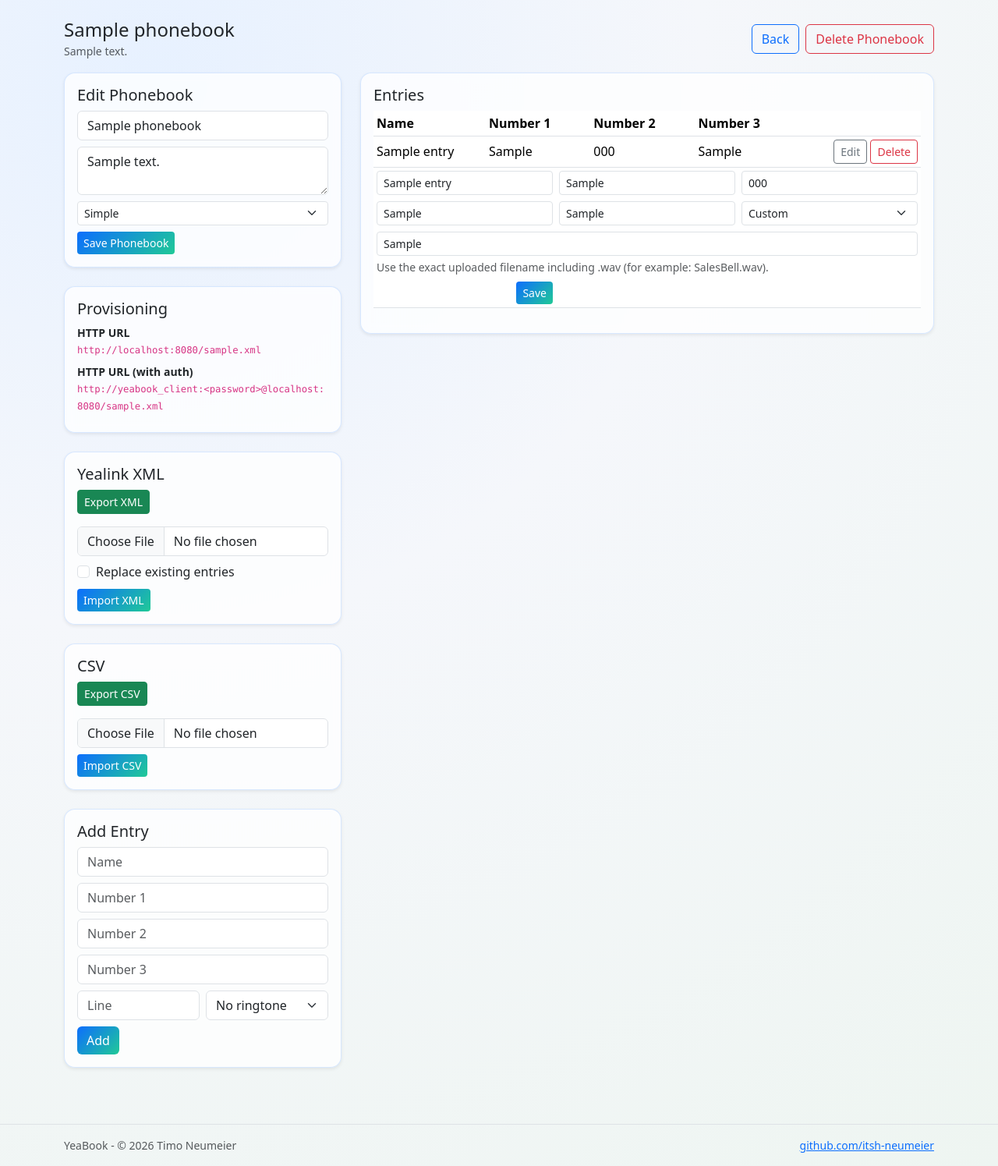
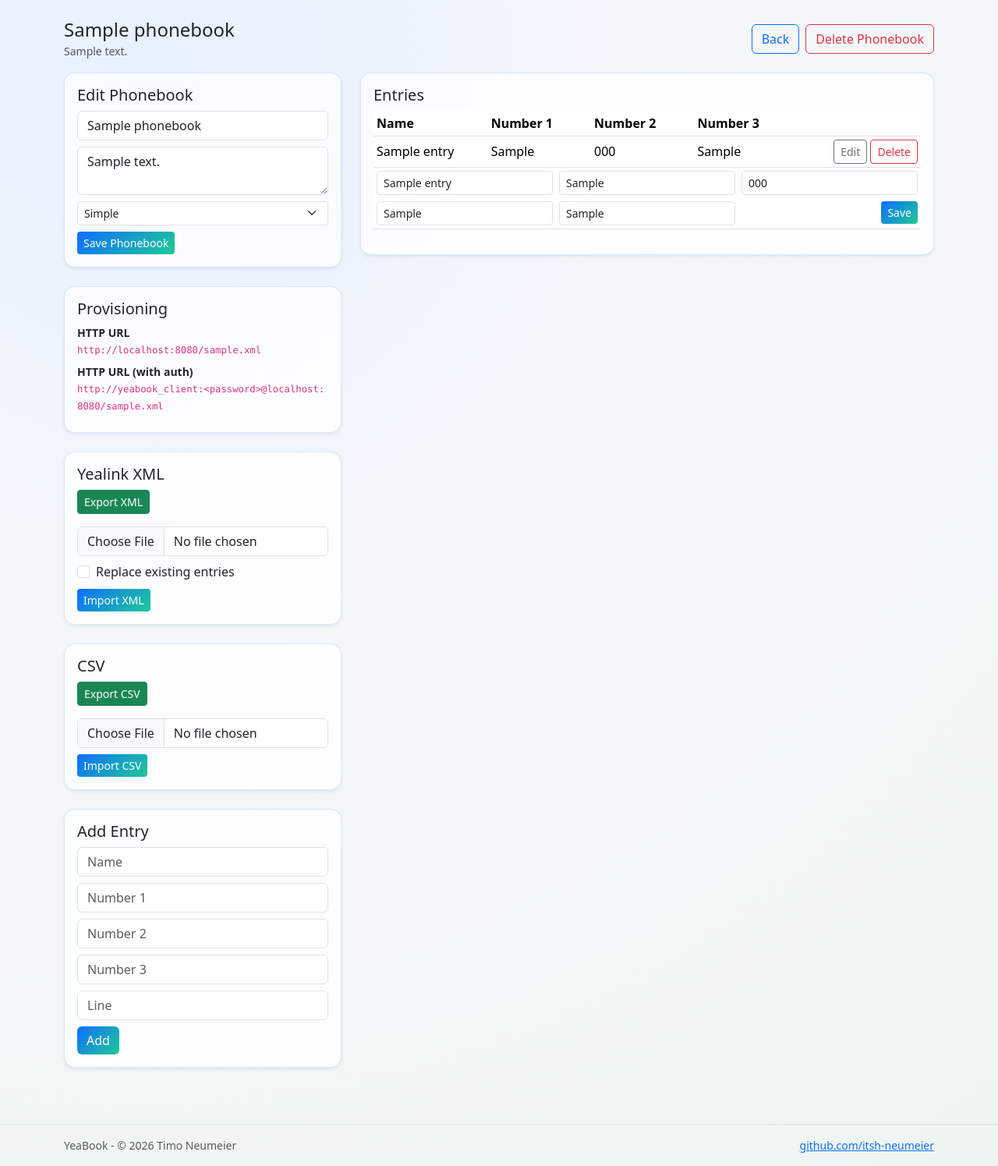
Before and after one commit to itsh-neumeier/yealink-phonebook-server, a Flask app: page /phonebooks/1 in a window 1280 px wide, after a click on "Edit". Shown: the part 57-1552 px from the top of the page at 78% size. Run offline with Flask 3, Linux system fonts and the light colour scheme; the visitor is signed in with stand-in values (Sample User, id 1); tables that the repository leaves empty hold one stand-in row (values such as "Sample post"); parts of the project's set-up code (start-up, migrations or seed data) failed here and were passed over; some libraries are stand-ins or nearby versions.

Commit message:
refactor: remove ringtone feature from UI, backend and CSV

```diff
--- a/app/models.py
+++ b/app/models.py
@@ -59,7 +59,6 @@ class ContactEntry(db.Model):
     mobile = db.Column(db.String(40), nullable=True)
     other = db.Column(db.String(40), nullable=True)
     line = db.Column(db.String(40), nullable=True)
-    ring = db.Column(db.String(40), nullable=True)
     group = db.Column(db.String(120), nullable=True)
 
     __table_args__ = (
--- a/app/services.py
+++ b/app/services.py
@@ -7,7 +7,7 @@ from pathlib import Path
 from .models import ContactEntry, Phonebook, db
 
 
-CSV_COLUMNS = ["name", "office", "mobile", "other", "line", "ring", "group"]
+CSV_COLUMNS = ["name", "office", "mobile", "other", "line", "group"]
 
 
 def slugify(value: str) -> str:
@@ -156,7 +156,6 @@ def export_phonebook_csv(phonebook: Phonebook, export_path: Path) -> Path:
                     "mobile": entry.mobile or "",
                     "other": entry.other or "",
                     "line": entry.line or "",
-                    "ring": entry.ring or "",
                     "group": entry.group or "",
                 }
             )
@@ -173,7 +172,6 @@ def import_phonebook_csv(phonebook: Phonebook, csv_path: Path) -> int:
             mobile = (row.get("mobile") or "").strip() or None
             other = (row.get("other") or "").strip() or None
             line = (row.get("line") or "").strip() or None
-            ring = (row.get("ring") or "").strip() or None
             group = (row.get("group") or "").strip() or None
 
             if not name or not any([office, mobile, other]):
@@ -187,7 +185,6 @@ def import_phonebook_csv(phonebook: Phonebook, csv_path: Path) -> int:
                     mobile=mobile,
                     other=other,
                     line=line,
-                    ring=ring,
                     group=group,
                 )
             )
--- a/app/templates/phonebook.html
+++ b/app/templates/phonebook.html
@@ -1,6 +1,5 @@
 {% extends "base.html" %}
 {% block content %}
-{% set ring_presets = ["Ring1.wav", "Ring2.wav", "Ring3.wav", "Ring4.wav", "Ring5.wav", "Ring6.wav", "Ring7.wav", "Ring8.wav", "Silent.wav", "Splash.wav"] %}
 <div class="d-flex align-items-center justify-content-between mb-3">
   <div>
     <h2 class="h4 mb-0">{{ phonebook.name }}</h2>
@@ -44,16 +43,12 @@
         <h5 class="card-title">{{ tr('yealink_xml') }}</h5>
         <a class="btn btn-sm btn-success mb-3" href="{{ url_for('web.xml_export', phonebook_id=phonebook.id) }}">{{ tr('export_xml') }}</a>
         <form method="post" action="{{ url_for('web.xml_import', phonebook_id=phonebook.id) }}" enctype="multipart/form-data" class="row g-2">
-          <div class="col-12">
-            <input class="form-control" type="file" name="xml_file" accept=".xml,.txt" required />
-          </div>
+          <div class="col-12"><input class="form-control" type="file" name="xml_file" accept=".xml,.txt" required /></div>
           <div class="col-12 form-check ms-1">
             <input class="form-check-input" type="checkbox" name="replace_existing" id="replace_existing">
             <label class="form-check-label" for="replace_existing">{{ tr('replace_existing_entries') }}</label>
           </div>
-          <div class="col-12">
-            <button class="btn btn-primary btn-sm" type="submit">{{ tr('import_xml') }}</button>
-          </div>
+          <div class="col-12"><button class="btn btn-primary btn-sm" type="submit">{{ tr('import_xml') }}</button></div>
         </form>
       </div>
     </div>
@@ -63,12 +58,8 @@
         <h5 class="card-title">{{ tr('csv') }}</h5>
         <a class="btn btn-sm btn-success mb-3" href="{{ url_for('web.csv_export', phonebook_id=phonebook.id) }}">{{ tr('export_csv') }}</a>
         <form method="post" action="{{ url_for('web.csv_import', phonebook_id=phonebook.id) }}" enctype="multipart/form-data" class="row g-2">
-          <div class="col-12">
-            <input class="form-control" type="file" name="csv_file" accept=".csv" required />
-          </div>
-          <div class="col-12">
-            <button class="btn btn-primary btn-sm" type="submit">{{ tr('import_csv') }}</button>
-          </div>
+          <div class="col-12"><input class="form-control" type="file" name="csv_file" accept=".csv" required /></div>
+          <div class="col-12"><button class="btn btn-primary btn-sm" type="submit">{{ tr('import_csv') }}</button></div>
         </form>
       </div>
     </div>
@@ -76,25 +67,12 @@
     <div class="card shadow-sm">
       <div class="card-body">
         <h5 class="card-title">{{ tr('add_entry') }}</h5>
-        <form method="post" action="{{ url_for('web.add_entry', phonebook_id=phonebook.id) }}" class="row g-2" data-ring-form>
+        <form method="post" action="{{ url_for('web.add_entry', phonebook_id=phonebook.id) }}" class="row g-2">
           <div class="col-12"><input class="form-control" name="name" placeholder="{{ tr('name') }}" required></div>
           <div class="col-12"><input class="form-control" name="office" placeholder="{{ tr('office') }}"></div>
           <div class="col-12"><input class="form-control" name="mobile" placeholder="{{ tr('mobile') }}"></div>
           <div class="col-12"><input class="form-control" name="other" placeholder="{{ tr('other') }}"></div>
-          <div class="col-6"><input class="form-control" name="line" placeholder="{{ tr('line') }}"></div>
-          <div class="col-6">
-            <select class="form-select" data-ring-select name="ring_select" onchange="const wrap=this.form.querySelector('[data-ring-custom-wrap]'); const input=this.form.querySelector('[data-ring-custom]'); const isCustom=this.value==='__custom__'; if (wrap) wrap.classList.toggle('d-none', !isCustom); if (input) input.disabled=!isCustom;">
-              <option value="">{{ tr('ring_none') }}</option>
-              {% for preset in ring_presets %}
-              <option value="{{ preset }}">{{ preset }}</option>
-              {% endfor %}
-              <option value="__custom__">{{ tr('ring_custom') }}</option>
-            </select>
-          </div>
-          <div class="col-12 d-none" data-ring-custom-wrap>
-            <input class="form-control" type="text" data-ring-custom name="ring_custom" placeholder="{{ tr('ring_custom_placeholder') }}" disabled>
-            <div class="form-text">{{ tr('ring_custom_help') }}</div>
-          </div>
+          <div class="col-12"><input class="form-control" name="line" placeholder="{{ tr('line') }}"></div>
           {% if category == 'business' %}
           <div class="col-12"><input class="form-control" name="group" placeholder="{{ tr('department') }}"></div>
           {% endif %}
@@ -124,9 +102,7 @@
               {% if entries %}
                 {% if category == 'business' %}
                   {% for department, dep_entries in grouped_entries %}
-                    <tr class="group-row">
-                      <td colspan="6"><strong>{{ department }}</strong></td>
-                    </tr>
+                    <tr class="group-row"><td colspan="6"><strong>{{ department }}</strong></td></tr>
                     {% for entry in dep_entries %}
                       <tr>
                         <td>{{ entry.name }}</td>
@@ -143,26 +119,12 @@
                       </tr>
                       <tr class="collapse" id="edit-{{ entry.id }}">
                         <td colspan="6">
-                          {% set entry_is_custom = entry.ring and entry.ring not in ring_presets %}
-                          <form method="post" action="{{ url_for('web.edit_entry', entry_id=entry.id) }}" class="row g-2" data-ring-form>
+                          <form method="post" action="{{ url_for('web.edit_entry', entry_id=entry.id) }}" class="row g-2">
                             <div class="col-md-4"><input class="form-control form-control-sm" name="name" value="{{ entry.name }}" required></div>
                             <div class="col-md-4"><input class="form-control form-control-sm" name="office" value="{{ entry.office or '' }}" placeholder="{{ tr('office') }}"></div>
                             <div class="col-md-4"><input class="form-control form-control-sm" name="mobile" value="{{ entry.mobile or '' }}" placeholder="{{ tr('mobile') }}"></div>
                             <div class="col-md-4"><input class="form-control form-control-sm" name="other" value="{{ entry.other or '' }}" placeholder="{{ tr('other') }}"></div>
                             <div class="col-md-4"><input class="form-control form-control-sm" name="line" value="{{ entry.line or '' }}" placeholder="{{ tr('line') }}"></div>
-                            <div class="col-md-4">
-                              <select class="form-select form-select-sm" data-ring-select name="ring_select" onchange="const wrap=this.form.querySelector('[data-ring-custom-wrap]'); const input=this.form.querySelector('[data-ring-custom]'); const isCustom=this.value==='__custom__'; if (wrap) wrap.classList.toggle('d-none', !isCustom); if (input) input.disabled=!isCustom;">
-                                <option value="">{{ tr('ring_none') }}</option>
-                                {% for preset in ring_presets %}
-                                <option value="{{ preset }}" {% if entry.ring == preset %}selected{% endif %}>{{ preset }}</option>
-                                {% endfor %}
-                                <option value="__custom__" {% if entry_is_custom %}selected{% endif %}>{{ tr('ring_custom') }}</option>
-                              </select>
-                            </div>
-                            <div class="col-md-12 {% if not entry_is_custom %}d-none{% endif %}" data-ring-custom-wrap>
-                              <input class="form-control form-control-sm" type="text" data-ring-custom name="ring_custom" value="{{ entry.ring if entry_is_custom else '' }}" placeholder="{{ tr('ring_custom_placeholder') }}" {% if not entry_is_custom %}disabled{% endif %}>
-                              <div class="form-text">{{ tr('ring_custom_help') }}</div>
-                            </div>
                             <div class="col-md-8"><input class="form-control form-control-sm" name="group" value="{{ entry.group or '' }}" placeholder="{{ tr('department') }}"></div>
                             <div class="col-md-4 text-end"><button class="btn btn-primary btn-sm" type="submit">{{ tr('save') }}</button></div>
                           </form>
@@ -186,26 +148,12 @@
                     </tr>
                     <tr class="collapse" id="edit-{{ entry.id }}">
                       <td colspan="5">
-                        {% set entry_is_custom = entry.ring and entry.ring not in ring_presets %}
-                        <form method="post" action="{{ url_for('web.edit_entry', entry_id=entry.id) }}" class="row g-2" data-ring-form>
+                        <form method="post" action="{{ url_for('web.edit_entry', entry_id=entry.id) }}" class="row g-2">
                           <div class="col-md-4"><input class="form-control form-control-sm" name="name" value="{{ entry.name }}" required></div>
                           <div class="col-md-4"><input class="form-control form-control-sm" name="office" value="{{ entry.office or '' }}" placeholder="{{ tr('office') }}"></div>
                           <div class="col-md-4"><input class="form-control form-control-sm" name="mobile" value="{{ entry.mobile or '' }}" placeholder="{{ tr('mobile') }}"></div>
                           <div class="col-md-4"><input class="form-control form-control-sm" name="other" value="{{ entry.other or '' }}" placeholder="{{ tr('other') }}"></div>
                           <div class="col-md-4"><input class="form-control form-control-sm" name="line" value="{{ entry.line or '' }}" placeholder="{{ tr('line') }}"></div>
-                          <div class="col-md-4">
-                            <select class="form-select form-select-sm" data-ring-select name="ring_select" onchange="const wrap=this.form.querySelector('[data-ring-custom-wrap]'); const input=this.form.querySelector('[data-ring-custom]'); const isCustom=this.value==='__custom__'; if (wrap) wrap.classList.toggle('d-none', !isCustom); if (input) input.disabled=!isCustom;">
-                              <option value="">{{ tr('ring_none') }}</option>
-                              {% for preset in ring_presets %}
-                              <option value="{{ preset }}" {% if entry.ring == preset %}selected{% endif %}>{{ preset }}</option>
-                              {% endfor %}
-                              <option value="__custom__" {% if entry_is_custom %}selected{% endif %}>{{ tr('ring_custom') }}</option>
-                            </select>
-                          </div>
-                          <div class="col-md-12 {% if not entry_is_custom %}d-none{% endif %}" data-ring-custom-wrap>
-                            <input class="form-control form-control-sm" type="text" data-ring-custom name="ring_custom" value="{{ entry.ring if entry_is_custom else '' }}" placeholder="{{ tr('ring_custom_placeholder') }}" {% if not entry_is_custom %}disabled{% endif %}>
-                            <div class="form-text">{{ tr('ring_custom_help') }}</div>
-                          </div>
                           <div class="col-md-4 text-end"><button class="btn btn-primary btn-sm" type="submit">{{ tr('save') }}</button></div>
                         </form>
                       </td>
@@ -241,4 +189,5 @@
       </div>
     </div>
   </div>
+</div>
 {% endblock %}
--- a/app/views.py
+++ b/app/views.py
@@ -369,7 +369,6 @@ def add_entry(phonebook_id: int):
     mobile = (request.form.get("mobile") or "").strip() or None
     other = (request.form.get("other") or "").strip() or None
     line = (request.form.get("line") or "").strip() or None
-    ring = _extract_ring_value(request.form)
     group = (request.form.get("group") or "").strip() or None
     if not _is_business_phonebook(phonebook):
         group = None
@@ -386,7 +385,6 @@ def add_entry(phonebook_id: int):
             mobile=mobile,
             other=other,
             line=line,
-            ring=ring,
             group=group,
         )
     )
@@ -408,7 +406,6 @@ def edit_entry(entry_id: int):
     mobile = (request.form.get("mobile") or "").strip() or None
     other = (request.form.get("other") or "").strip() or None
     line = (request.form.get("line") or "").strip() or None
-    ring = _extract_ring_value(request.form)
     group = (request.form.get("group") or "").strip() or None
     if not _is_business_phonebook(phonebook):
         group = None
@@ -422,7 +419,6 @@ def edit_entry(entry_id: int):
     entry.mobile = mobile
     entry.other = other
     entry.line = line
-    entry.ring = ring
     entry.group = group
     db.session.commit()
     export_phonebook_xml(phonebook, current_app.config["EXPORT_DIR"])
@@ -691,14 +687,6 @@ def _set_credential_permissions(credential_id: int, phonebook_ids: list[str]) ->
             )
 
 
-def _extract_ring_value(form_data) -> str | None:
-    selected = (form_data.get("ring_select") or "").strip()
-    custom = (form_data.get("ring_custom") or "").strip()
-    if selected == "__custom__":
-        return custom or None
-    return selected or None
-
-
 def _token_serializer() -> URLSafeTimedSerializer:
     return URLSafeTimedSerializer(current_app.config["SECRET_KEY"], salt="submenu-token")
 
```
Also changed, not shown: README.de.md (+1 -1 lines), app/i18n.py (+0 -10 lines), tests/test_app.py (+1 -1 lines), README.md.
